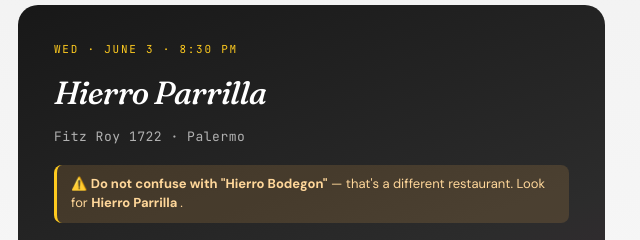
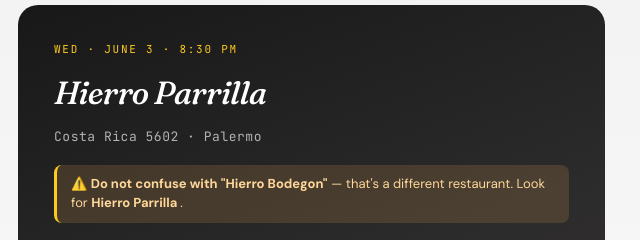
Before and after one commit to victoriaciabattini-bit/AI-Summit, a plain HTML site: page index.html in a window 1280 px wide. Shown: the part 6520-6760 px from the top of the page, 633-1273 px from the left. Drawn offline with Linux system fonts and the light colour scheme.

Commit message:
index.html

```diff
--- a/index.html
+++ b/index.html
@@ -1709,7 +1709,7 @@
       <article class="dinner wed reveal">
         <span class="when">Wed · June 3 · 8:30 PM</span>
         <h3>Hierro Parrilla</h3>
-        <span class="addr">Fitz Roy 1722 · Palermo</span>
+        <span class="addr">Costa Rica 5602 · Palermo</span>
 
         <div class="warn">⚠️ <b>Do not confuse with "Hierro Bodegon"</b> — that's a different restaurant. Look for <b> Hierro Parrilla </b>.</div>
 
```
